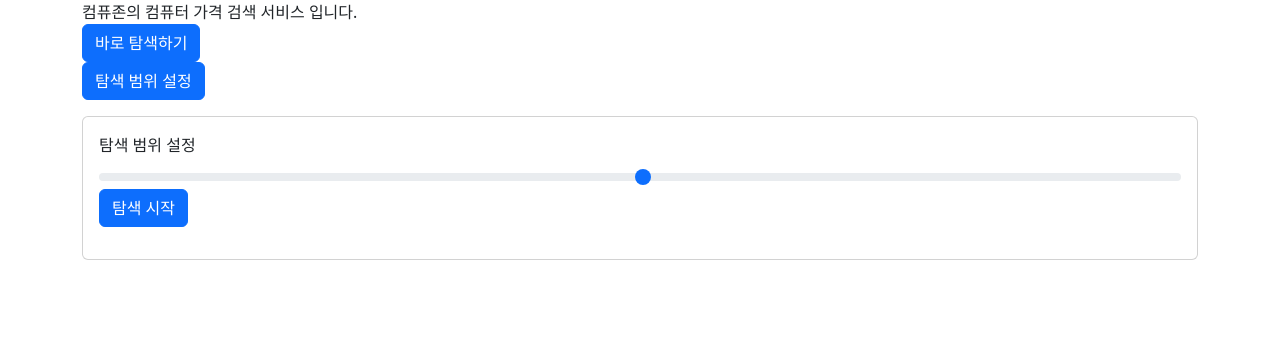
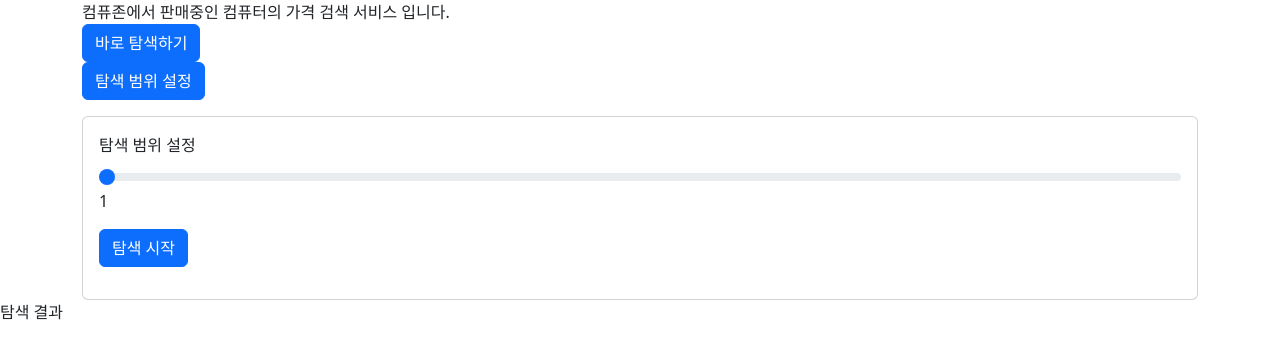
Before and after one commit to mhd329/personal-pjt, a Flask app: page / in a window 1280 px wide, after a click on "탐색 범위 설정". Shown: the top 359 px of the page. Run offline with Flask 3, Linux system fonts and the light colour scheme.

Commit message:
2023 09 17 main page

```diff
--- a/app.py
+++ b/app.py
@@ -10,32 +10,26 @@
 
 @app.route("/")
 def index():
-    crawler = CompuzoneCrawler()
-
     return render_template('index.html')
 
 
 # 간이 검색 (1페이지)
 @app.route("/basic-explore/")
-def basic_explore():
+def simple_explore():
+    crawler = CompuzoneCrawler()
     # 링크에서 PageNum 1로 고정.
     return "기본 탐색"
 
 
 # 전체 검색 (1페이지 ~ 10페이지)
-@app.route("/wide-explore/")
-def wide_explore():
+@app.route("/wide-explore/<int:exp_range>/")
+def wide_explore(exp_range):
+    crawler = CompuzoneCrawler(exp_range)
     # 링크에서 PageNum을 1부터 정해진 끝까지 바꿔주면서 탐색.
     # css selector #product_list_ul 하위의 것들
     return "전체 탐색"
 
 
-@app.route("/partial-explore/")
-def partial_explore():
-    # 링크에서 PageNum을 n부터 m까지 바꿔주면서 탐색.
-    return "부분 탐색"
-
-
 # 개발 환경에서는 자동으로 DEBUG=True로 작동함
 if __name__ == "__main__":
     app.run(port=5000, debug=os.getenv("DEBUG") == "True")
--- a/modules/crawler.py
+++ b/modules/crawler.py
@@ -36,9 +36,9 @@
     Author: HyeonDong Moon
     """
 
-    def __init__(self, page_no: int = None):
+    def __init__(self, page_no: int = 1):
         try:
-            if page_no and is_valid(page_no):
+            if is_valid(page_no):
                 self._page_no = page_no
                 self._results = []
         except TypeError as error:
@@ -46,25 +46,28 @@
         except ValueError as error:
             raise ValueError(str(error))
 
-    # product_list_ul > li:nth-child(1) > div.prdbx > div.prd_info > div.prd_subTxt > a
+    # Basic exploring
+    # Explore to the first page only.
+    # 간단히 첫 페이지만 탐색한다.
+    def _explore_simple(self):
+        self._results.append(self._get_response(self._page_no))
 
-    # Method to get exploration results
-    # 결과를 받아오는 메서드
-    def get_results(self):
-        if self._page_no:
-            self._explore_wide_range(self._page_no)
-        else:
-            self._explore_one_page()
-        return self._results
+    # Wide exploring
+    # Explore a wide range to that page.
+    # 해당 번호까지의 전체 범위를 탐색한다.
+    def _explore_wide_range(self, page_no):
+        for i in range(1, page_no + 1):
+            self._results.append(self._get_response(i))
 
     # Basic request method
     # 기본 요청 메서드
-    def _get_response(self, page_no=1):
+    def _get_response(self, page_no):
         url = f"https://www.compuzone.co.kr/product/productB_new_list.htm?actype=getPaging&SelectProductNo=&orderlayerx=&orderlayery=&BigDivNo=1&PageCount=20&StartNum={(page_no - 1) * 20}&PageNum={page_no}&PreOrder=recommand&lvm=L&ps_po=P&DetailBack=&CompareProductNoList=&CompareProductDivNo=&IsProductGroupView=&ScrollPage=3&ProductType=biglist&setPricechk=&SchMinPrice=&SchMaxPrice=&sel_mediumdiv=%C1%DF%BA%D0%B7%F9&sel_div=%BC%D2%BA%D0%B7%F9&select_page_cnt=60"
         response = requests.get(url)
         if response.status_code == 200:
             soup = BeautifulSoup(response.text, "html.parser")
             result = soup  # 분류 작업 해야함
+            # product_list_ul > li:nth-child(1) > div.prdbx > div.prd_info > div.prd_subTxt > a
             self._result = result
         else:
             self._result = {
@@ -75,15 +78,11 @@
             }
         return self._result
 
-    # Basic exploring
-    # Explore to the first page only.
-    # 첫 페이지만 탐색한다.
-    def _explore_one_page(self):
-        self._results.append(self._get_response())
-
-    # Wide exploring
-    # Explore a wide range to that page.
-    # 해당 번호까지의 전체 범위를 탐색한다.
-    def _explore_wide_range(self, page_no):
-        for i in range(1, page_no + 1):
-            self._results.append(self._get_response(i))
+    # Method to get exploration results
+    # 결과를 받아오는 메서드
+    def get_results(self):
+        if self._page_no:
+            self._explore_wide_range(self._page_no)
+        else:
+            self._explore_simple()
+        return self._results
--- /dev/null
+++ b/static/css/index.css
@@ -0,0 +1,4 @@
+.exploring-results {
+  /* 평상시에는 보이지 않다가 검색이 완료되면 display: block; */
+  display: none;
+}
--- /dev/null
+++ b/static/js/exploringRangeIndicator.js
@@ -0,0 +1,8 @@
+// 탐색 범위 설정값 변동 표시 스크립트
+const expRangeBar = document.querySelector("#exploringRangeBar");
+const expRangeIndicator = document.querySelector("#expRangeIndicator");
+expRangeIndicator.innerText = expRangeBar.value;
+// input event가 일어나면 내부 text를 바꿈
+expRangeBar.addEventListener("input", (event) => {
+expRangeIndicator.innerText = event.currentTarget.value;
+});
--- a/templates/index.html
+++ b/templates/index.html
@@ -7,17 +7,14 @@
     <meta http-equiv="X-UA-Compatible" content="ie=edge">
     <title>Pricezone</title>
     <link href="https://cdn.jsdelivr.net/npm/bootstrap@5.3.2/dist/css/bootstrap.min.css" rel="stylesheet" integrity="sha384-T3c6CoIi6uLrA9TneNEoa7RxnatzjcDSCmG1MXxSR1GAsXEV/Dwwykc2MPK8M2HN" crossorigin="anonymous">
-    <script src="https://cdn.jsdelivr.net/npm/bootstrap@5.3.2/dist/js/bootstrap.bundle.min.js" integrity="sha384-C6RzsynM9kWDrMNeT87bh95OGNyZPhcTNXj1NW7RuBCsyN/o0jlpcV8Qyq46cDfL" crossorigin="anonymous"></script>
-    <script src="https://cdn.jsdelivr.net/npm/@popperjs/core@2.11.8/dist/umd/popper.min.js" integrity="sha384-I7E8VVD/ismYTF4hNIPjVp/Zjvgyol6VFvRkX/vR+Vc4jQkC+hVqc2pM8ODewa9r" crossorigin="anonymous"></script>
-    <script src="https://cdn.jsdelivr.net/npm/bootstrap@5.3.2/dist/js/bootstrap.min.js" integrity="sha384-BBtl+eGJRgqQAUMxJ7pMwbEyER4l1g+O15P+16Ep7Q9Q+zqX6gSbd85u4mG4QzX+" crossorigin="anonymous"></script>
   </head>
   <body>
     <div class="container">
       <div>
-        컴퓨존의 컴퓨터 가격 검색 서비스 입니다.
+        컴퓨존에서 판매중인 컴퓨터의 가격 검색 서비스 입니다.
       </div>
       <div>
-        <button type="button" class="btn btn-primary">바로 탐색하기</button>
+        <button id="simpleExploringButton" type="button" class="btn btn-primary">바로 탐색하기</button>
       </div>
       <div>
         <p class="d-inline-flex gap-1">
@@ -25,11 +22,12 @@
             탐색 범위 설정
           </button>
         </p>
-        <form class="" action="">
+        <form id="exploringForm" class="" action="">
           <div class="collapse" id="setExploringCollapse">
             <div class="card card-body">
-              <label for="exploringRange" class="form-label">탐색 범위 설정</label>
-              <input type="range" class="form-range" min="1" max="200" step="1" id="exploringRange">
+              <label for="exploringRangeBar" class="form-label">탐색 범위 설정</label>
+              <input type="range" class="form-range" min="1" max="200" step="1" value="1" id="exploringRangeBar">
+              <p id="expRangeIndicator"></p>
               <div>
                 <button type="submit" class="btn btn-primary mb-3">탐색 시작</button>
               </div>
@@ -38,5 +36,13 @@
         </form>
       </div>
     </div>
+    <div id="exploringResults">
+      <p id="" class="exploring-results">탐색 결과</p>
+    </div>
+    <script src="https://cdn.jsdelivr.net/npm/bootstrap@5.3.2/dist/js/bootstrap.bundle.min.js" integrity="sha384-C6RzsynM9kWDrMNeT87bh95OGNyZPhcTNXj1NW7RuBCsyN/o0jlpcV8Qyq46cDfL" crossorigin="anonymous"></script>
+    <script src="https://cdn.jsdelivr.net/npm/axios/dist/axios.min.js"></script>
+    <!-- 탐색 범위 설정값 변동 표시 스크립트 -->
+    <script src="../static/js/exploringRangeIndicator.js"></script>
+    <script src="../static/js/exploring.js.js"></script>
   </body>
 </html>
```
Also changed, not shown: static/js/exploring.js (added, +24 -0 lines).
